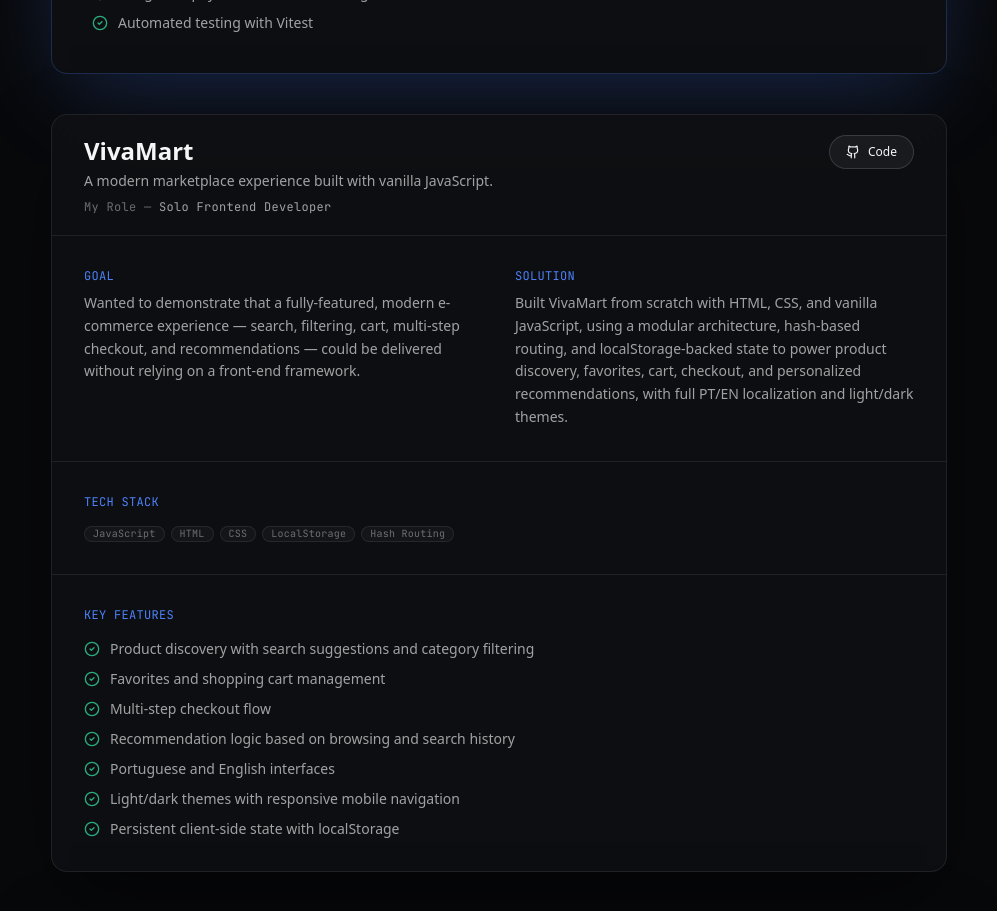
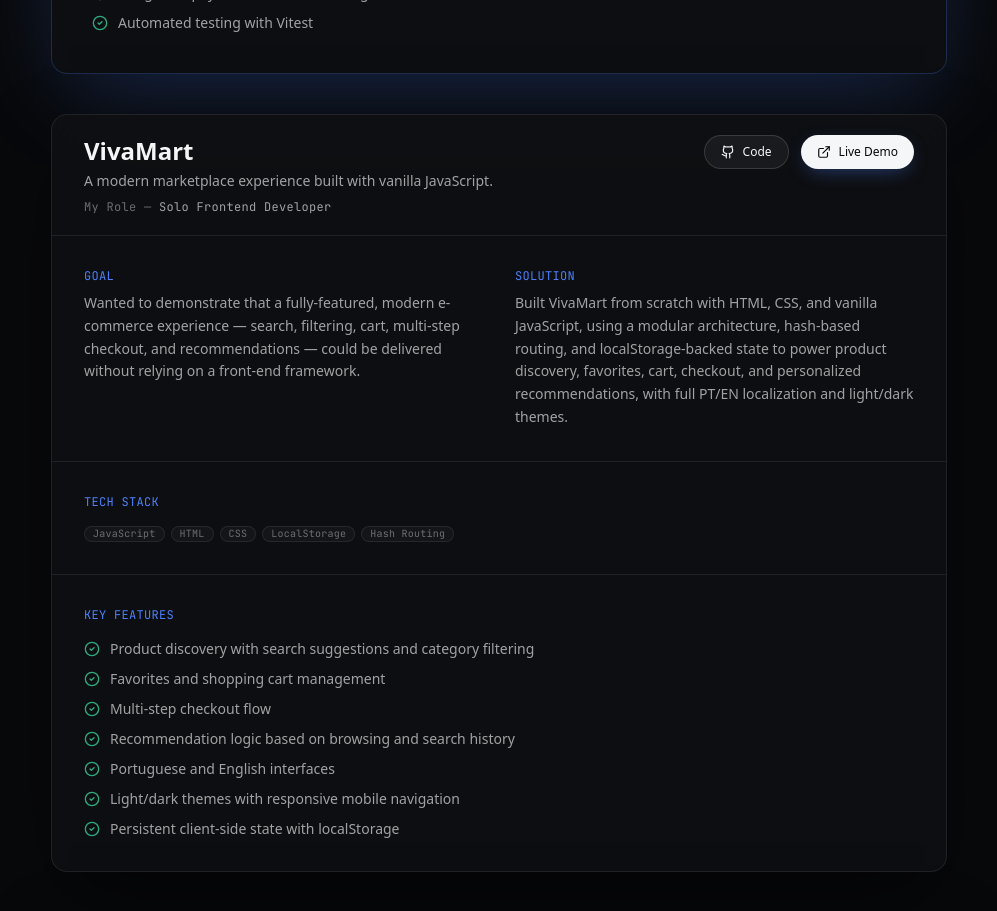
Before and after one commit to JonannVictor/Portifolio, a React (Vite) app: page / in a window 1280 px wide. Shown: the part 1860-2771 px from the top of the page, without its empty margins (141-1138 px from the left). Built offline with nearby package versions, Linux system fonts and the light colour scheme; a web font is replaced by a local one.

Commit message:
content: adiciona link do live demo do VivaMart

```diff
--- a/src/data/projects.ts
+++ b/src/data/projects.ts
@@ -74,6 +74,7 @@ export const projects: CaseStudy[] = [
     ],
     links: {
       github: 'https://github.com/JonannVictor/Loja-Ficticia',
+      demo: 'https://jonannvictor.github.io/Loja-Ficticia/',
     },
   },
   {
```
